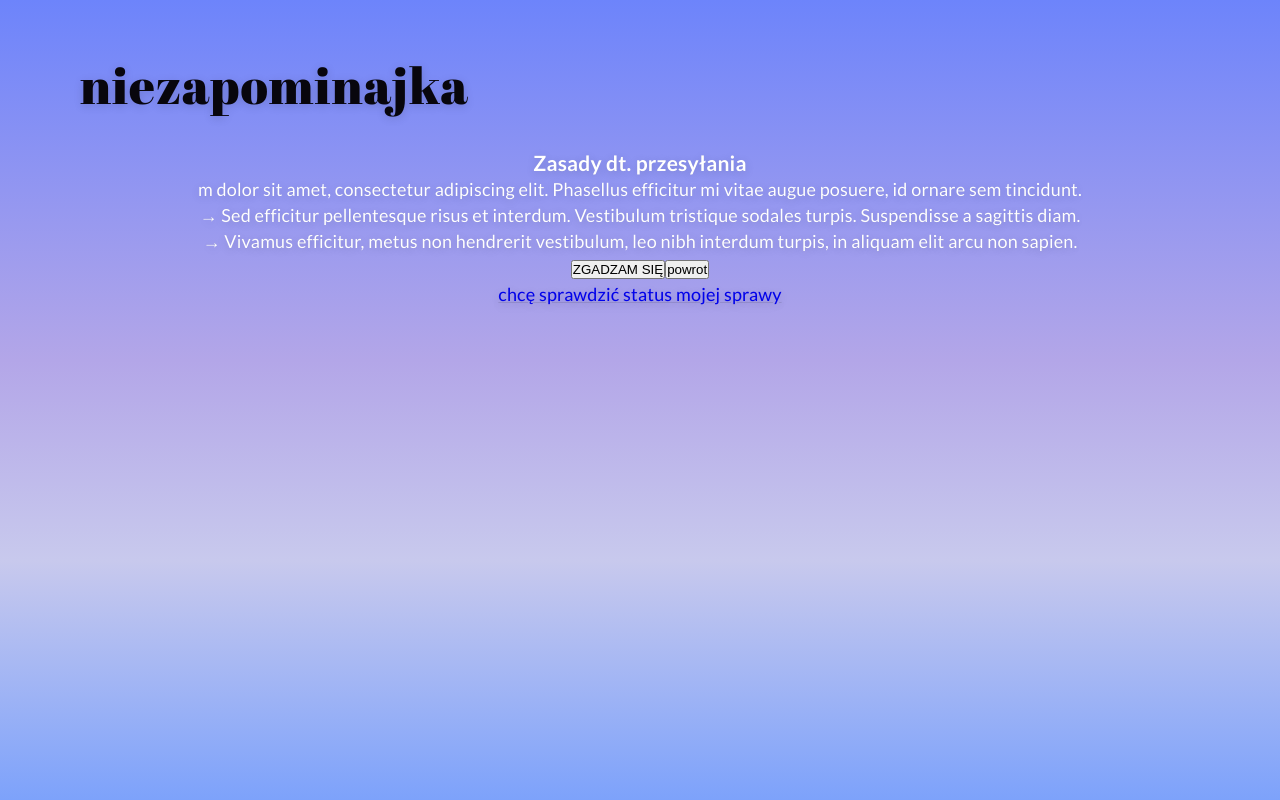
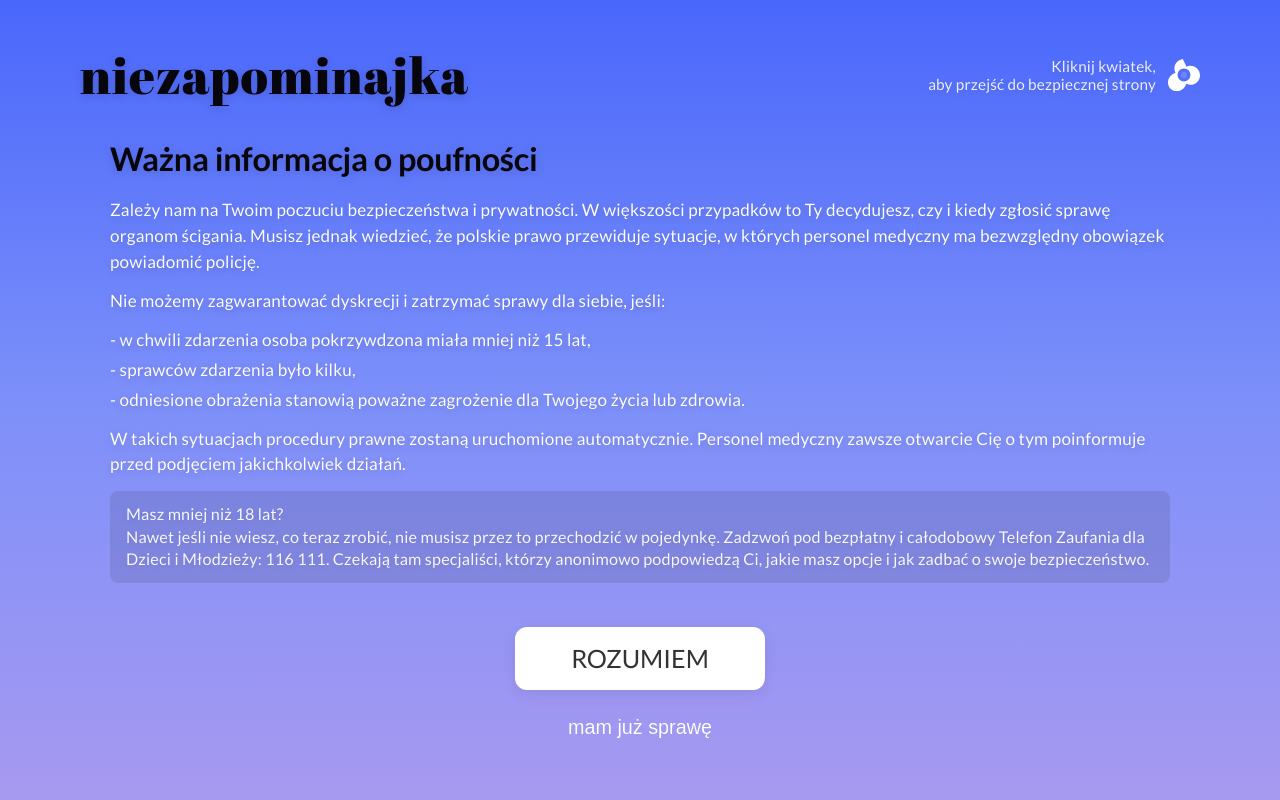
Before and after one commit to Soczek95/MeowDevsHackYeah, a React (Vite) app in the folder depozyt/uzytkownik/niezapominajka/: page / in a window 1280 px wide. Both pictures are taken after a click on the button "Przejdź do formularza". Built offline with nearby package versions, Linux system fonts and the light colour scheme.

Commit message:
rulesPages i formsPage

```diff
--- a/depozyt/uzytkownik/niezapominajka/src/App.css
+++ b/depozyt/uzytkownik/niezapominajka/src/App.css
@@ -6,9 +6,9 @@ html, body, #root {
   padding: 0 !important;
   width: 100% !important;
   max-width: none !important;
-  min-height: 100vh !important;
+  min-height: 100% !important;
   box-sizing: border-box;
-  overflow-x: hidden; /* Zapobiega pojawieniu się paska przewijania na dole */
+  /* Usuwamy overflow: hidden stąd, żeby MainPage mogła się scrollować */
 }
 
 * {
@@ -22,7 +22,7 @@ html, body, #root {
   --font-body: 'Lato', sans-serif;
 }
 
-/* W layout-container upewnij się, że masz width: 100% */
+/* Styl dla strony głównej - pozwala na scrollowanie (min-height i automatyczna wysokość) */
 .layout-container {
   font-family: var(--font-body);
   color: white;
@@ -34,6 +34,22 @@ html, body, #root {
   text-shadow: 0px 2px 10px rgba(0, 0, 0, 0.15);
   -webkit-text-stroke: 0.2px rgba(0, 0, 0, 0.1);
 }
+
+/* Styl dla podstron (Rules, Form, Location, Code) - blokuje scroll i zamyka w 100vh */
+.layout-container-sub {
+  font-family: var(--font-body);
+  color: white;
+  background: linear-gradient(180deg, #4967fb 0%, #7d90fa 50%, #a799f0 100%);
+  height: 100vh;
+  width: 100%;
+  display: flex;
+  flex-direction: column;
+  text-shadow: 0px 2px 10px rgba(0, 0, 0, 0.15);
+  -webkit-text-stroke: 0.2px rgba(0, 0, 0, 0.1);
+  overflow: hidden; /* Blokuje przewijanie tylko na podstronach */
+}
+
+
 /* =========================================
    STYLE DLA: MainPage
 ========================================= */
@@ -42,7 +58,7 @@ html, body, #root {
   flex-direction: row;
   justify-content: space-between;
   align-items: center;
-  padding: 20px 40px;
+  padding: 10px 40px;
   width: 100%;
 }
 
@@ -82,7 +98,7 @@ html, body, #root {
 
 /* GŁÓWNY OBSZAR */
 .main-content {
-  flex-grow: 0;
+  flex-grow: 1;
   padding: 20px 40px 60px 40px;
   display: flex;
   flex-direction: column;
@@ -92,7 +108,7 @@ html, body, #root {
 .hero-section {
   text-align: center;
   margin-top: 50px;
-  margin-bottom: 20px !important; /* Wymuszenie małego marginesu na dole */
+  margin-bottom: 20px !important;
   padding-bottom: 0px !important;
   display: flex;
   flex-direction: column;
@@ -120,7 +136,7 @@ html, body, #root {
   font-size: 1.15rem;
   line-height: 1.6;
   font-weight: 400;
-  margin-bottom: 30px; /* Odstęp między tekstem a przyciskiem */
+  margin-bottom: 30px;
   max-width: 1100px;
 }
 
@@ -136,14 +152,10 @@ html, body, #root {
   line-height: 1.3;
   cursor: pointer;
   margin-top: 45px;
-  margin-bottom: 20px; /* Odstęp między przyciskiem a tekstem o winie */
-
+  margin-bottom: 20px;
 
   transition: all 0.3s cubic-bezier(0.4, 0, 0.2, 1);
-
-  /* Delikatny, bazowy cienień */
   box-shadow: 0 4px 15px rgba(0, 0, 0, 0.08);
-
   text-shadow: none;
   -webkit-text-stroke: 0;
 }
@@ -157,29 +169,21 @@ html, body, #root {
   max-width: 4100px;
   margin: 0 auto;
   margin-top: 45px;
-  margin-bottom: 60px; /* To jest Twoja pożądana przerwa (czerwona strefa) przed dolnymi sekcjami */
+  margin-bottom: 60px;
 }
 
 .support-button:hover {
-  /* Przycisk lekko unosi się w górę */
   transform: translateY(-4px);
-
-  /* Tło staje się idealnie białe lub delikatnie lśniące */
   background-color: #ffffff;
-
-  /* Cień staje się głębszy i rozproszony, dając efekt "uniesienia nad kartką" */
   box-shadow: 0 12px 30px rgba(0, 0, 0, 0.2);
 }
 
 .support-button:active {
-  /* Efekt wciśnięcia po kliknięciu */
   transform: translateY(-1px);
   box-shadow: 0 5px 15px rgba(0, 0, 0, 0.15);
 }
 
-
 /* SEKCJE TEKSTOWE */
-/* Sekcje informacyjne domyślnie schowane, ale zachowane w kodzie */
 .info-sections {
   width: 100%;
   max-width: 1000px;
@@ -188,14 +192,12 @@ html, body, #root {
   gap: 60px;
   text-align: left;
 
-  /* Ukrywamy sekcję na start */
   opacity: 0;
   transform: translateY(30px);
   transition: opacity 0.6s ease-out, transform 0.6s ease-out;
-  pointer-events: none; /* Żeby nie dało się w to kliknąć, jak jest niewidoczne */
+  pointer-events: none;
 }
 
-/* Kiedy użytkownik zjedzie niżej, klasa 'visible' (lub stan) odsłoni sekcję */
 .info-sections.visible {
   opacity: 1;
   transform: translateY(0);
@@ -226,6 +228,70 @@ html, body, #root {
 }
 
 /* =========================================
+   STYLE DLA: RulesPages
+========================================= */
+
+.rules-content-custom {
+  max-width: 1100px;
+  width: 100%;
+  margin: 10px auto 40px auto;
+  text-align: left;
+  display: flex;
+  flex-direction: column;
+  gap: 14px;
+  padding: 0 20px;
+}
+
+.rules-content-custom h2 {
+  font-size: 1.8rem;
+  font-weight: 700;
+  margin-bottom: 5px;
+  font-family: var(--font-body);
+}
+
+.rules-intro, .rules-exceptions-title, .rules-text-secondary {
+  font-size: 0.95rem;
+  line-height: 1.5;
+}
+
+.rules-list {
+  list-style: none;
+  padding-left: 0;
+  display: flex;
+  flex-direction: column;
+  gap: 6px;
+  font-size: 0.95rem;
+  line-height: 1.4;
+}
+
+.rules-text-minor {
+  font-size: 0.9rem;
+  line-height: 1.4;
+  opacity: 0.95;
+  background: rgba(0, 0, 0, 0.1);
+  padding: 12px 16px;
+  border-radius: 8px;
+}
+
+.rules-btn {
+  width: auto !important;
+  min-width: 250px;
+  max-width: 400px;
+  align-self: center;
+  padding: 15px 50px !important;
+  font-size: 1.4rem !important;
+  margin-top: 30px !important;
+  margin-bottom: 12px !important;
+}
+
+.rules-back-btn {
+  align-self: center;
+  font-size: 1rem;
+  margin-top: 0 !important;
+  margin-bottom: 30px;
+}
+
+/* =========================================
    STYLE DLA: FormPage
 ========================================= */
 
@@ -246,30 +312,27 @@ html, body, #root {
   margin-bottom: 10px;
 }
 
-/* Pole do wpisywania daty */
 .date-input {
   width: 100%;
   padding: 15px;
   font-size: 1.1rem;
   border: none;
-  background-color: #d1d5db; /* Szare tło z projektu */
+  background-color: #d1d5db;
   color: #1a1a1a;
   text-align: center;
   outline: none;
   font-family: inherit;
 }
 
-/* Sekcja pojawiająca się warunkowo */
 .dynamic-result {
   display: flex;
   flex-direction: column;
   gap: 30px;
   align-items: center;
   margin-top: 10px;
-  animation: fadeIn 0.4s ease-out; /* Delikatne pojawienie się */
+  animation: fadeIn 0.4s ease-out;
 }
 
-/* Szare okienko z wynikiem */
 .result-box {
   background-color: #d1d5db;
   padding: 30px;
@@ -283,11 +346,10 @@ html, body, #root {
   margin-bottom: 5px;
 }
 
-/* Zwykły tekstowy przycisk (powrót) */
 .btn-text {
   background: none;
   border: none;
-  color: #1a1a1a;
+  color: #fff;
   font-size: 1.1rem;
   cursor: pointer;
   margin-top: 10px;
@@ -324,7 +386,7 @@ html, body, #root {
 }
 
 .location-input {
-  width: 80%; /* Pole wejściowe jest nieco węższe niż wyniki poniżej */
+  width: 80%;
   margin: 0 auto;
   padding: 15px;
   font-size: 1.1rem;
@@ -403,7 +465,6 @@ html, body, #root {
   color: #1a1a1a;
 }
 
-/* Ciemniejszy kwadrat udający kod QR */
 .qr-placeholder {
   background-color: #9ca3af;
   width: 130px;
--- a/depozyt/uzytkownik/niezapominajka/src/App.jsx
+++ b/depozyt/uzytkownik/niezapominajka/src/App.jsx
@@ -18,6 +18,7 @@ export default function App() {
       <RulesPage
         onAccept={() => setCurrentView('formularz')}
         onBack={() => setCurrentView('main')}
+        onHome={() => setCurrentView('main')} // <-- Dopisz to, jeśli jeszcze tego nie ma
       />
     );
   }
--- a/depozyt/uzytkownik/niezapominajka/src/FormPage.jsx
+++ b/depozyt/uzytkownik/niezapominajka/src/FormPage.jsx
@@ -1,52 +1,46 @@
 import { useState } from 'react';
 
-export default function FormPage({ onBack, onCreate }) {
-  const [inputValue, setInputValue] = useState('');
+export default function FormPage({ onBack, onCreate, onHome }) {
+  const [selectedDate, setSelectedDate] = useState('');
   const [timeElapsed, setTimeElapsed] = useState('');
   const [optionsText, setOptionsText] = useState('');
-  const [isValidDate, setIsValidDate] = useState(false);
+  const [isValid, setIsValid] = useState(false);
+  const [isFuture, setIsFuture] = useState(false);
+
+  // Funkcja szybkiego opuszczenia strony na bezpieczną witrynę
+  const handleQuickExit = () => {
+    window.location.replace('https://www.google.com');
+  };
 
   const handleDateChange = (e) => {
-    let val = e.target.value;
+    const val = e.target.value;
+    setSelectedDate(val);
 
-    // Maska: wyciągamy same cyfry i układamy je w pożądany format
-    const raw = val.replace(/\D/g, '');
-    let formatted = raw;
+    if (!val) {
+      setIsValid(false);
+      setIsFuture(false);
+      return;
+    }
 
-    if (raw.length > 2) formatted = `${raw.slice(0, 2)}/${raw.slice(2)}`;
-    if (raw.length > 4) formatted = `${formatted.slice(0, 5)}/${raw.slice(4)}`;
-    if (raw.length > 8) formatted = `${formatted.slice(0, 10)} ${raw.slice(8)}`;
-    if (raw.length > 10) formatted = `${formatted.slice(0, 13)}:${raw.slice(10)}`;
-
-    // Ucinamy przy maksymalnej długości (DD/MM/RRRR HH:MM)
-    formatted = formatted.slice(0, 16);
-    setInputValue(formatted);
-
-    // Jeśli użytkownik wpisał kompletne 12 cyfr, robimy obliczenia
-    if (raw.length === 12) {
-      const day = parseInt(raw.slice(0, 2), 10);
-      const month = parseInt(raw.slice(2, 4), 10);
-      const year = parseInt(raw.slice(4, 8), 10);
-      const hour = parseInt(raw.slice(8, 10), 10);
-      const minute = parseInt(raw.slice(10, 12), 10);
-
-      // Prosta walidacja czy data w ogóle istnieje (np. czy miesiąc to nie 13)
-      if (month >= 1 && month <= 12 && day >= 1 && day <= 31 && hour >= 0 && hour <= 23 && minute >= 0 && minute <= 59) {
-        const pastDate = new Date(year, month - 1, day, hour, minute);
+    const pastDate = new Date(val);
     const now = new Date();
     const diffMs = now - pastDate;
 
+    // Sprawdzenie czy data jest z przyszłości
     if (diffMs < 0) {
-          setIsValidDate(true);
+      setIsFuture(true);
+      setIsValid(false);
       setTimeElapsed("Czas z przyszłości");
-          setOptionsText("Wpisana godzina jeszcze nie nadeszła. Wpisz poprawną datę z przeszłości.");
+      setOptionsText("Wpisana data i godzina jeszcze nie nadeszły. Wybierz poprawny moment z przeszłości.");
       return;
     }
+
+    setIsFuture(false);
+    setIsValid(true);
 
     const diffHours = Math.floor(diffMs / (1000 * 60 * 60));
     const diffDays = Math.floor(diffHours / 24);
 
-        setIsValidDate(true);
     if (diffHours < 72) {
       setTimeElapsed(`${diffHours} godzin`);
       setOptionsText("Jesteś w oknie do 72 godzin. Możesz udać się do szpitala w celu zabezpieczenia śladów medycznych i ewentualnie zgłosić sprawę organom ścigania.");
@@ -54,48 +48,74 @@ export default function FormPage({ onBack, onCreate }) {
       setTimeElapsed(`${diffDays} dni`);
       setOptionsText("Od zdarzenia minęło ponad 72 godziny. Zabezpieczenie śladów biologicznych może być trudne, ale nadal masz prawo zgłosić sprawę i szukać wsparcia psychologicznego lub prawnego.");
     }
-      } else {
-        setIsValidDate(false);
-      }
-    } else {
-      setIsValidDate(false);
-    }
   };
 
   return (
-    <div className="layout-container">
+    <div className="layout-container-sub">
       <div className="main-content">
         <header className="header-section">
+          <div
+            onClick={onHome}
+            style={{ cursor: 'pointer', display: 'inline-block' }}
+            title="Przejdź do strony głównej"
+          >
             <h1 className="logo">niezapominajka</h1>
+          </div>
+
+          <div className="header-right" style={{ display: 'flex', alignItems: 'center', gap: '12px' }}>
+            <span style={{ fontSize: '0.85rem', fontWeight: 400, color: 'white', opacity: 0.9, textAlign: 'right', lineHeight: '1.2' }}>
+              Kliknij kwiatek,<br />aby przejść do bezpiecznej strony
+            </span>
+
+            <button
+              className="login-btn"
+              aria-label="Szybkie wyjście na bezpieczną stronę"
+              onClick={handleQuickExit}
+            >
+              <svg xmlns="http://www.w3.org/2000/svg" width="32" height="32" viewBox="0 0 512 512" fill="white">
+                <path d="M256,0C170.8,0,102.4,68.4,102.4,153.6c0,25.6,6.4,49.6,17.6,70.4C48,243.2,0,305.6,0,377.6C0,454.4,61.6,516,138.4,516c72,0,134.4-48,153.6-120c20.8,11.2,44.8,17.6,70.4,17.6C443.6,413.6,512,345.2,512,260S443.6,106.4,358.4,106.4c-24,0-46.4,6.4-65.6,16C275.2,49.6,211.2,0,256,0z M256,358.4c-56.8,0-102.4-45.6-102.4-102.4s45.6-102.4,102.4-102.4s102.4,45.6,102.4,102.4S312.8,358.4,256,358.4z"/>
+                <circle cx="256" cy="256" r="51.2" fill="#6d84fb"/>
+              </svg>
+            </button>
+          </div>
         </header>
 
         <main className="form-main">
           <h2>Określ kiedy był ostatni moment, który pamiętasz?</h2>
 
-          {/* Jedno, normalne pole tekstowe z maską */}
+          {/* Standardowy HTML input typu datetime-local */}
           <input
-            type="text"
+            type="datetime-local"
             className="date-input"
-            placeholder="DD/MM/RRRR GG:MM"
-            value={inputValue}
+            value={selectedDate}
             onChange={handleDateChange}
+            max={new Date().toISOString().slice(0, 16)} // Blokuje wybór przyszłości w niektórych przeglądarkach
           />
 
-          {isValidDate && (
+          {/* Komunikat o błędzie, jeśli wybrano datę z przyszłości */}
+          {isFuture && (
+            <div className="dynamic-result" style={{ color: '#ffcccc' }}>
+              <p><strong>{timeElapsed}</strong></p>
+              <p>{optionsText}</p>
+            </div>
+          )}
+
+          {/* Wyniki i przycisk dalej pokazują się tylko, gdy data jest poprawna i z przeszłości */}
+          {isValid && !isFuture && (
             <div className="dynamic-result">
               <div className="result-box">
-                <p>Mineło: <strong>{timeElapsed}</strong> czasu</p>
-                <p>Oznacza to, że twoimi opcjami są:</p>
+                <p>Minęło: <strong>{timeElapsed}</strong></p>
+                <p>Oznacza to, że Twoimi opcjami są:</p>
                 <p>{optionsText}</p>
               </div>
 
-              <button className="btn-primary" onClick={onCreate}>
+              <button className="support-button rules-btn" onClick={onCreate}>
                 UTWÓRZ SPRAWĘ
               </button>
             </div>
           )}
 
-          <button className="btn-text" onClick={onBack}>
+          <button className="btn-text rules-back-btn" onClick={onBack}>
             powrót
           </button>
         </main>
--- a/depozyt/uzytkownik/niezapominajka/src/LocationPage.jsx
+++ b/depozyt/uzytkownik/niezapominajka/src/LocationPage.jsx
@@ -4,7 +4,7 @@ export default function LocationPage({ onShowCode }) {
   const [location, setLocation] = useState('');
 
   return (
-    <div className="layout-container">
+    <div className="layout-container-sub">
       <div className="main-content">
         <header className="header-section">
           <h1 className="logo">niezapominajka</h1>
--- a/depozyt/uzytkownik/niezapominajka/src/RulesPages.jsx
+++ b/depozyt/uzytkownik/niezapominajka/src/RulesPages.jsx
@@ -1,27 +1,73 @@
-export default function RulesPage({ onAccept, onBack }) {
+export default function RulesPage({ onAccept, onBack, onHome }) {
+
+  // Funkcja szybkiego opuszczenia strony pod ikonką kwiatka
+  const handleQuickExit = () => {
+    window.location.replace('https://www.google.com');
+  };
+
   return (
-    <div className="layout-container">
+    <div className="layout-container-sub">
       <div className="main-content">
         <header className="header-section">
-          <h1 className="logo">niezapominajka</h1>
+
+          {/* Nazwa "niezapominajka" wraca do strony głównej */}
+          <div
+            onClick={onHome}
+            style={{ cursor: 'pointer', display: 'inline-block' }}
+            title="Przejdź do strony głównej"
+          >
+            <h1 className="logo">niezapominajka</h1>
+          </div>
+
+          <div className="header-right" style={{ display: 'flex', alignItems: 'center', gap: '12px' }}>
+            {/* Tekst informacyjny obok kwiatka */}
+            <span style={{ fontSize: '0.85rem', fontWeight: 400, opacity: 0.9, textAlign: 'right', lineHeight: '1.2' }}>
+              Kliknij kwiatek,<br />aby przejść do bezpiecznej strony
+            </span>
+
+            {/* Przycisk z ikoną kwiatka */}
+            <button
+              className="login-btn"
+              aria-label="Szybkie wyjście na bezpieczną stronę"
+              onClick={handleQuickExit}
+            >
+              <svg xmlns="http://www.w3.org/2000/svg" width="32" height="32" viewBox="0 0 512 512" fill="white">
+                <path d="M256,0C170.8,0,102.4,68.4,102.4,153.6c0,25.6,6.4,49.6,17.6,70.4C48,243.2,0,305.6,0,377.6C0,454.4,61.6,516,138.4,516c72,0,134.4-48,153.6-120c20.8,11.2,44.8,17.6,70.4,17.6C443.6,413.6,512,345.2,512,260S443.6,106.4,358.4,106.4c-24,0-46.4,6.4-65.6,16C275.2,49.6,211.2,0,256,0z M256,358.4c-56.8,0-102.4-45.6-102.4-102.4s45.6-102.4,102.4-102.4s102.4,45.6,102.4,102.4S312.8,358.4,256,358.4z"/>
+                <circle cx="256" cy="256" r="51.2" fill="#6d84fb"/>
+              </svg>
+            </button>
+          </div>
         </header>
 
-        <main className="rules-content">
-          <div className="rules-text">
-            <h3>Zasady dt. przesyłania</h3>
-            <p>m dolor sit amet, consectetur adipiscing elit. Phasellus efficitur mi vitae augue posuere, id ornare sem tincidunt.</p>
-            <p>→ Sed efficitur pellentesque risus et interdum. Vestibulum tristique sodales turpis. Suspendisse a sagittis diam.</p>
-            <p>→ Vivamus efficitur, metus non hendrerit vestibulum, leo nibh interdum turpis, in aliquam elit arcu non sapien.</p>
-          </div>
+        <main className="rules-content-custom">
+          <h2>Ważna informacja o poufności</h2>
+          <p className="rules-intro">
+            Zależy nam na Twoim poczuciu bezpieczeństwa i prywatności. W większości przypadków to Ty decydujesz, czy i kiedy zgłosić sprawę organom ścigania. Musisz jednak wiedzieć, że polskie prawo przewiduje sytuacje, w których personel medyczny ma bezwzględny obowiązek powiadomić policję.
+          </p>
 
-          <div className="rules-buttons">
-            <button className="btn-primary" onClick={onAccept}>ZGADZAM SIĘ</button>
-            <button className="btn-secondary" onClick={onBack}>powrot</button>
-          </div>
+          <p className="rules-exceptions-title">Nie możemy zagwarantować dyskrecji i zatrzymać sprawy dla siebie, jeśli:</p>
+          <ul className="rules-list">
+            <li>- w chwili zdarzenia osoba pokrzywdzona miała mniej niż 15 lat,</li>
+            <li>- sprawców zdarzenia było kilku,</li>
+            <li>- odniesione obrażenia stanowią poważne zagrożenie dla Twojego życia lub zdrowia.</li>
+          </ul>
 
-          <div className="status-link">
-            <a href="#status">chcę sprawdzić status mojej sprawy</a>
-          </div>
+          <p className="rules-text-secondary">
+            W takich sytuacjach procedury prawne zostaną uruchomione automatycznie. Personel medyczny zawsze otwarcie Cię o tym poinformuje przed podjęciem jakichkolwiek działań.
+          </p>
+
+          <p className="rules-text-minor">
+            Masz mniej niż 18 lat?<br />
+            Nawet jeśli nie wiesz, co teraz zrobić, nie musisz przez to przechodzić w pojedynkę. Zadzwoń pod bezpłatny i całodobowy Telefon Zaufania dla Dzieci i Młodzieży: 116 111. Czekają tam specjaliści, którzy anonimowo podpowiedzą Ci, jakie masz opcje i jak zadbać o swoje bezpieczeństwo.
+          </p>
+
+          <button className="support-button rules-btn" onClick={onAccept}>
+            ROZUMIEM
+          </button>
+
+          <button className="btn-text rules-back-btn" onClick={onBack}>
+            mam już sprawę
+          </button>
         </main>
       </div>
     </div>
```
Also changed, not shown: depozyt/uzytkownik/niezapominajka/src/assets/famicons_flower-sharp.svg (added). Lines whose indentation alone changed are shown as unchanged.
